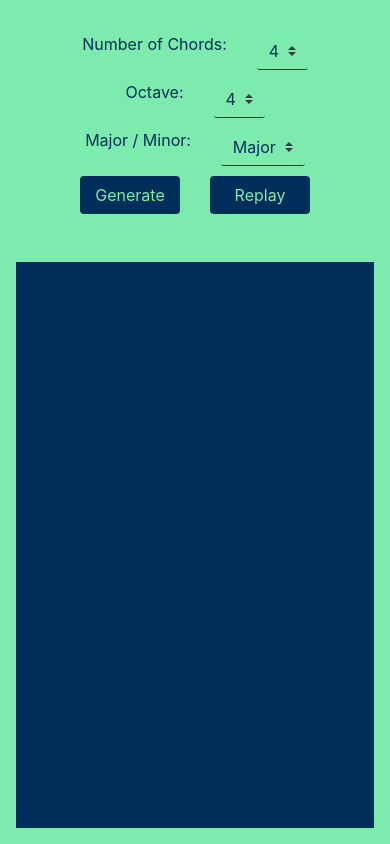
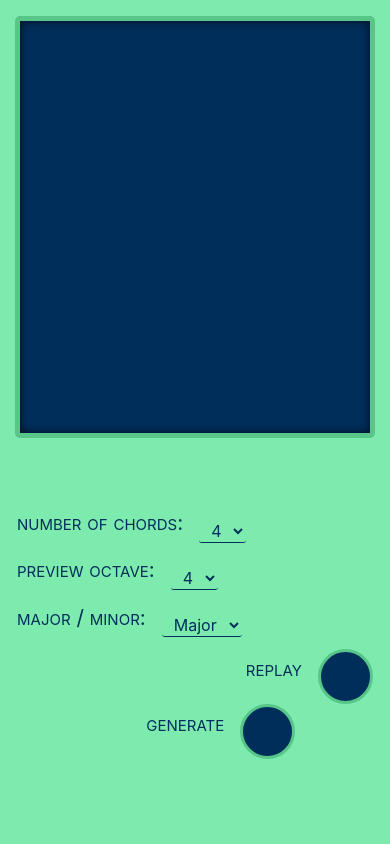
Before and after one commit to rynstwrt/ChordProgressionGenerator, a plain HTML site: page index.html in a window 390 px wide. Drawn offline with Linux system fonts and the light colour scheme.

Commit message:
Redo Mobile Version

```diff
--- a/index.html
+++ b/index.html
@@ -7,38 +7,35 @@
 	<link rel='stylesheet' href='main.min.css' />
 	<title>Chord Progression Generator</title>
 </head>
-<body class='d-flex flex-column' style='height: 100vh;'>
-
-	<section class='container-fluid'>
-		<div class='row'>
-
-
-			<div class='col'></div>
+<body style='height: 100vh;'>
+	<div class='container-fluid h-100'>
+		<div class='row h-100 flex-column'>
+			<!-- View Box -->
+			<div class='col-sm-6 mt-3' style='min-height: 50%; max-height: 50%;'>
+				<div id='viewbox' class='h-100 d-flex justify-content-center p-4'>
+					<h1 class='text-center'></h1>
+				</div>
+			</div>
+			<!-- Inputs and Buttons-->
+			<div class='col-sm-6 flex-fill d-flex flex-column justify-content-center px-4'>
+				<!-- Number of Chords -->
+				<div class='row align-items-center'>
+					<div class='col-auto'><p>Number of Chords:</p></div>
 					<div class='col-auto'>
-				<p>Number of Chords:</p>
-			</div>
-			<div class='col-auto'>
-				<select id='numchordsselector' class='custom-select'>
+						<select id='numchordsselector'>
 							<option>3</option>
 							<option selected>4</option>
 							<option>5</option>
 							<option>6</option>
 							<option>7</option>
-                    <option>8</option>
 						</select>
 					</div>
-			<div class='col'></div>
-			<div class='py-1 w-100'></div>
-
-
-
-
-			<div class='col'></div>
+				</div>
+				<!-- Octave -->
+				<div class='row align-items-center'>
+					<div class='col-auto'><p>Preview Octave:</p></div>
 					<div class='col-auto'>
-				<p>Octave:</p>
-			</div>
-			<div class='col-auto'>
-				<select id='octaveselector' class='custom-select'>
+						<select id='octaveselector'>
 							<option>2</option>
 	                        <option>3</option>
 	                        <option selected>4</option>
@@ -46,52 +43,37 @@
 	                        <option>6</option>
 						</select>
 					</div>
-			<div class='col'></div>
-			<div class='py-1 w-100'></div>
-
-
-
-
-			<div class='col'></div>
+				</div>
+				<!-- Major / Minor -->
+				<div class='row align-items-center'>
+					<div class='col-auto'><p>Major / Minor:</p></div>
 					<div class='col-auto'>
-				<p>Major / Minor:</p>
-			</div>
-			<div class='col-auto'>
-				<select id='majorminorselector' class='custom-select'>
-					<option>Major</option>
+						<select id='majorminorselector'>
+							<option selected>Major</option>
 							<option>Minor</option>
 						</select>
 					</div>
+				</div>
+				<!-- Replay Button -->
+				<div class='row align-items-center'>
 					<div class='col'></div>
-			<div class='py-1 w-100'></div>
-
-
-
-
-
-
+					<div class='col-auto'><p>Replay</p></div>
+					<div class='col-auto'>
+						<button id='replaybutton' class='btn'></button>
+					</div>
+				</div>
+				<!-- Generate Button -->
+				<div class='row mb-3 mr-1 align-items-center'>
 					<div class='col'></div>
+					<div class='col-auto'><p>Generate</p></div>
 					<div class='col-auto'>
-				<button id='generatebutton' class='btn'>Generate</button>
+						<button id='generatebutton' class='btn'></button>
 					</div>
-			<div class='col-auto'>
-				<button id='replaybutton' class='btn'>Replay</button>
+					<div class='col-2'></div>
 				</div>
-			<div class='col'></div>
-			<div class='w-100'></div>
-
 			</div>
-	</section>
-
-
-	<div id='outputtext' class='d-flex justify-content-center align-items-center h-100'>
-		<h1 class='text-center'></h1>
 		</div>
-
-
-
-
-
+	</div>
 	<script src='jquery.min.js'></script>
 	<script src='bootstrap/js/bootstrap.bundle.min.js'></script>
 	<script src='Tone.js'></script>
--- a/main.js
+++ b/main.js
@@ -233,17 +233,22 @@ function convertChordsToOctaveChords(chord, octave)
 }
 
 let progression;
-async function generate(repeat)
+function getProgression(isRepeat, numChords, isMajor)
+{
+	if (isRepeat)
+		return progression;
+
+	progression = isMajor ? getMajorProgression(numChords) : getMinorProgression(numChords);
+	return progression;
+}
+
+async function makeTones(progression, octave)
 {
 	await Tone.start();
 	const synth = new Tone.PolySynth().toDestination();
 
-	const numChords = $('#numchordsselector')[0].value;
-	if (!repeat)
-		progression = ($('#majorminorselector')[0].value === 'Major') ? getMajorProgression(numChords) : getMinorProgression(numChords);
 	const seq = new Tone.Sequence((time, chord) =>
 	{
-		const octave = $('#octaveselector')[0].value;
 		synth.triggerAttackRelease(convertChordsToOctaveChords(chord, octave), '4n');
 	}, progression, '4n');
 
@@ -251,17 +256,29 @@ async function generate(repeat)
 	seq.start();
 	Tone.Transport.start();
 
+}
+
+function generate(isRepeat)
+{
+	const numChords = $('#numchordsselector')[0].value;
+	const previewOctave = $('#octaveselector')[0].value;
+	const majorOrMinor = $('#majorminorselector')[0].value;
+	const progression = getProgression(isRepeat, numChords, (majorOrMinor === 'Major'));
+
 	let text = '';
 	for (let i = 0; i < progression.length; ++i)
 	{
 		const chord = progression[i];
+		text += '<strong><u>';
 		text += chord.name;
+		text += '</u></strong>';
 		text += ': ';
 		text += chord.notes.join(', ');
 		text += '\r\n';
 	}
-	console.log(text);
-	$('#outputtext h1').text(text);
+	$('#viewbox h1').html(text);
+
+	makeTones(progression, previewOctave);
 }
 
 $('#generatebutton').click(async () =>
--- a/main.scss
+++ b/main.scss
@@ -1,32 +1,25 @@
 $backgroundcolor: #002e5b;
 $maincolor: #7eebae;
-
-*
-{
-	box-sizing: border-box;
-}
+$accentcolor: #57c688;
 
 body
 {
-	background-color: $backgroundcolor;
-	color: $maincolor;
-}
-
-section
-{
 	background-color: $maincolor;
 	color: $backgroundcolor;
-	padding: 2rem 0;
+}
 
 p
 {
-		white-space: pre;
+	font-size: 1.3rem;
+	text-transform: lowercase;
+	font-variant: small-caps;
 }
 
 select
 {
 	background-color: transparent !important;
 	color: $backgroundcolor !important;
+	padding: 0 .5rem;
 	border: 0 !important;
 	border-bottom: 1px solid $backgroundcolor !important;
 	border-radius: 3px !important;
@@ -35,31 +28,39 @@ section
 	{
 		background-color: $maincolor;
 		color: $backgroundcolor;
+	}
+}
 
-		}
+.col-auto
+{
+	padding: 0 .5rem;
 }
 
 .btn
 {
 	background-color: $backgroundcolor;
 	color: $maincolor;
-		width: 100px;
-	}
+	$size: 55px;
+	width: $size;
+	height: $size;
+	border: 3px solid $accentcolor;
+	border-radius: 50%;
 }
 
-
-#outputtext
+#viewbox
 {
 	background-color: $backgroundcolor;
 	color: $maincolor;
-	border: 1rem solid $maincolor;
+	border: 5px solid $accentcolor;
+	border-radius: 5px;
+	box-shadow: inset 0 0 10px 0 rgba(0, 0, 0, .7);
+	overflow-x: hidden;
+	overflow-y: scroll;
 
 	h1
 	{
-		width: 100%;
 		white-space: pre;
+		font-size: 2rem;
 		line-height: 4rem;
-		border: 1rem solid $backgroundcolor;
-		font-size: 2rem;
 	}
 }
```
Also changed, not shown: main.min.css, 1 other file. Lines whose indentation alone changed are shown as unchanged.
